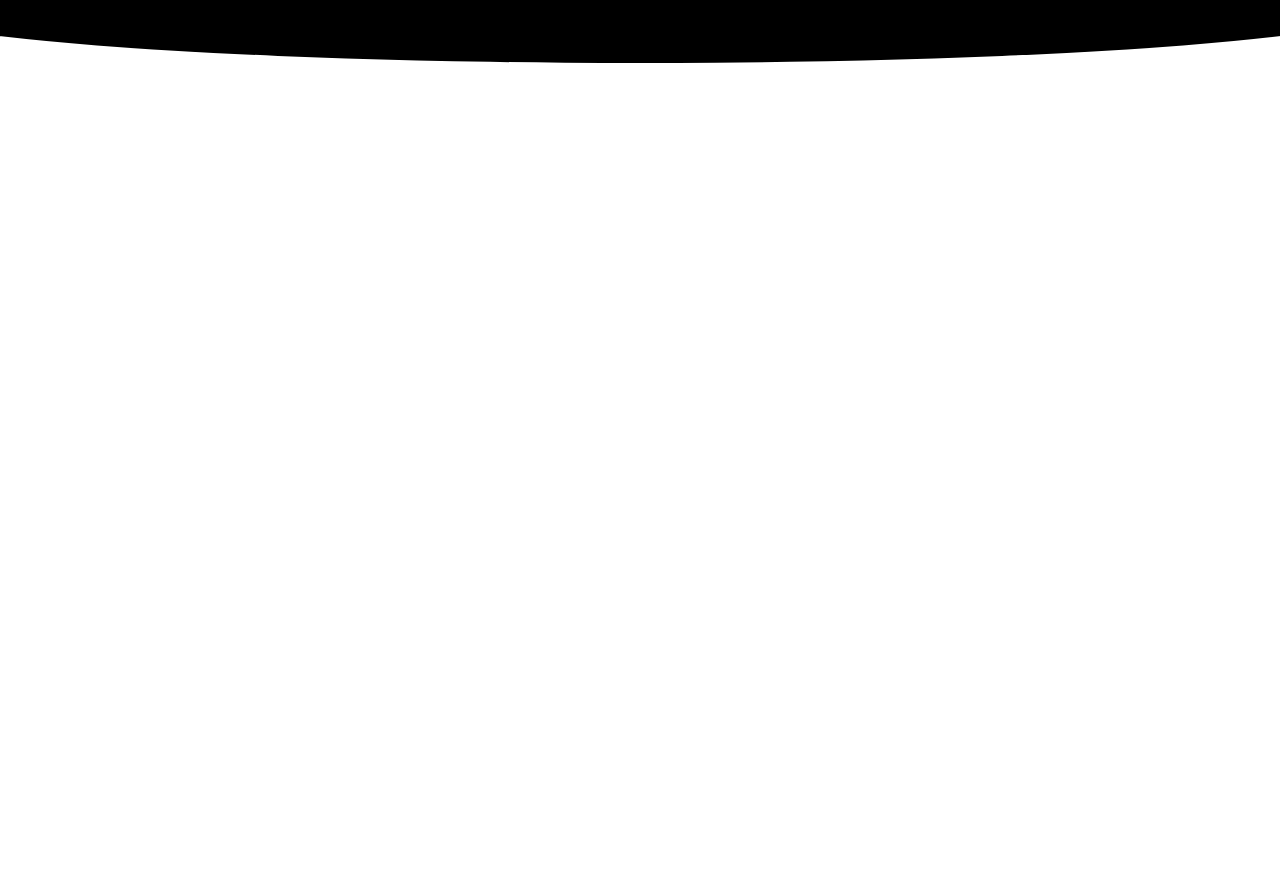
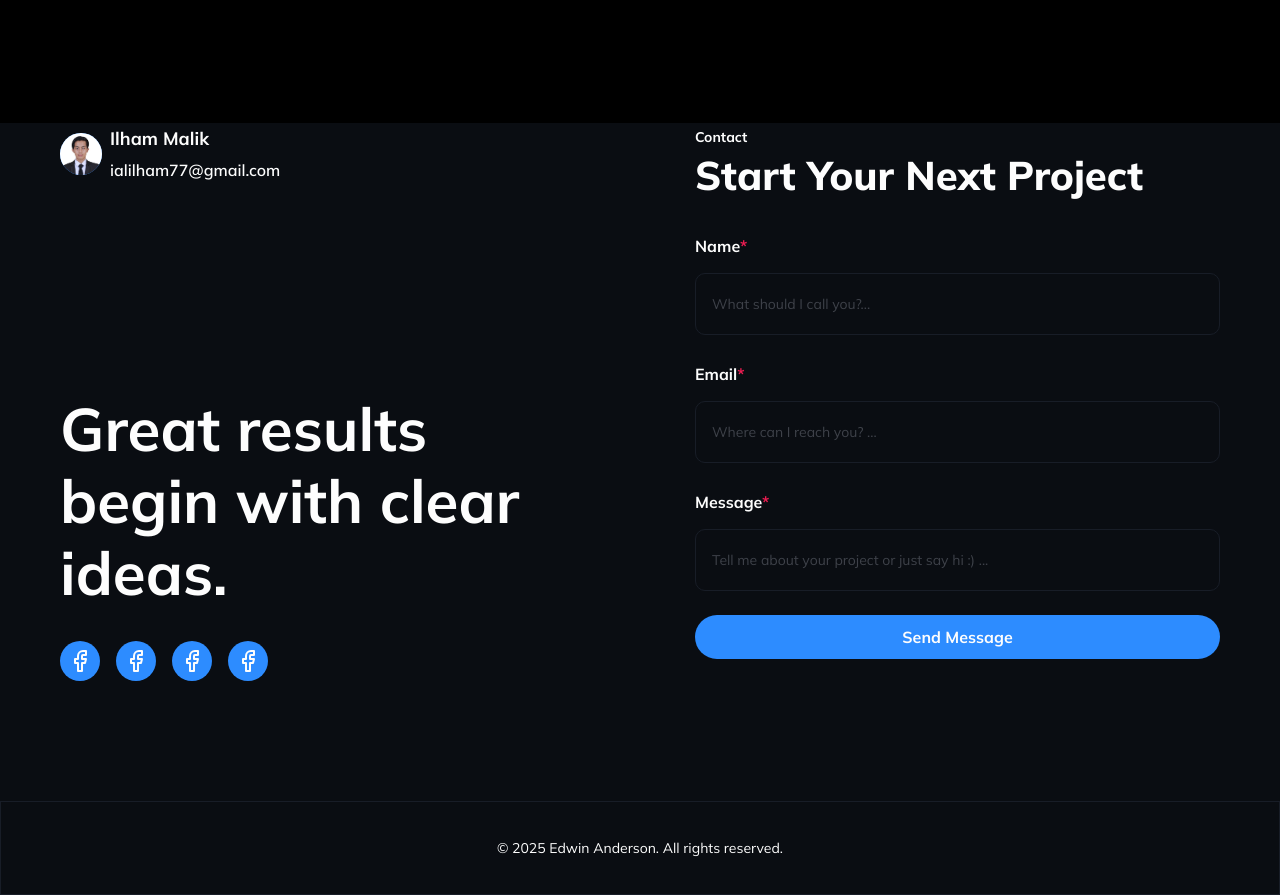
Before and after one commit to ial07/my-porto, a Next.js app: page / in a window 1280 px wide. Shown: the part 8180-9075 px from the top of the page. Before the commit the page ends 8243 px from the top, so only its background shows below. Built offline with nearby package versions, Linux system fonts and the light colour scheme.

Commit message:
update faq and footer

```diff
--- a/src/app/home/partials/faq.tsx
+++ b/src/app/home/partials/faq.tsx
@@ -12,7 +12,10 @@ import { faqData } from "@/constants/faq-data";
 
 const Faq: React.FC = () => {
   return (
-    <section id="faq" className="w-full relative py-10 md:py-25">
+    <section
+      id="faq"
+      className="w-full relative pt-10 md:pt-25 pb-40 md:pb-60"
+    >
       <Image
         src="/images/gradient-bg.png"
         fill
@@ -47,9 +50,8 @@ const Faq: React.FC = () => {
       </div>
       {/* Oval Bottom */}
       <div
-        className="absolute left-1/2 -translate-x-1/2 -bottom-50 w-[120vw] h-50 z-100"
+        className="absolute left-1/2 bg-black -translate-x-1/2 -bottom-40 w-[120vw] h-50 z-10"
         style={{
-          backgroundColor: "black",
           borderRadius: "50% / 30%",
         }}
       />
--- /dev/null
+++ b/src/app/home/partials/footer.tsx
@@ -0,0 +1,101 @@
+import { Button } from "@/components/ui/button";
+import { Facebook } from "lucide-react";
+import Image from "next/image";
+import React from "react";
+
+const Footer: React.FC = () => {
+  return (
+    <footer className="bg-neutral-950 text-neutral-25 z-20 relative mt-30">
+      <div className="custom-container grid grid-cols-1 pb-10 md:pb-30 md:grid-cols-2 gap-12 md:gap-27.5">
+        <div className="">
+          <div className="flex-start gap-2 mb-4 md:mb-52">
+            <div className="size-10.5 overflow-hidden rounded-full bg-primary-200">
+              <Image
+                src="/images/me.jpg"
+                alt="logo"
+                width={42}
+                height={42}
+                className="aspect-square object-cover object-top"
+              />
+            </div>
+            <div className="flex flex-col justify-between">
+              <h5 className="text-md-bold md:text-lg-bold">Ilham Malik</h5>
+              <p className="text-sm-semibold md:text-md-semibold">
+                ialilham77@gmail.com
+              </p>
+            </div>
+          </div>
+
+          <h1 className="display-md-bold md:display-3xl-bold mb-6 md:mb-8">
+            Great results begin with clear ideas.
+          </h1>
+          <div className="flex items-center gap-4">
+            <div className="size-10 rounded-full bg-primary-200 flex-center">
+              <Facebook />
+            </div>
+            <div className="size-10 rounded-full bg-primary-200 flex-center">
+              <Facebook />
+            </div>
+            <div className="size-10 rounded-full bg-primary-200 flex-center">
+              <Facebook />
+            </div>
+            <div className="size-10 rounded-full bg-primary-200 flex-center">
+              <Facebook />
+            </div>
+          </div>
+        </div>
+
+        <div>
+          <div className="mb-4 md:mb-8">
+            <span className="text-sm-bold mb-2">Contact</span>
+            <h2 className="display-sm-bold md:display-xl-extrabold">
+              Start Your Next Project
+            </h2>
+          </div>
+
+          <form action="post">
+            <div className="flex flex-col gap-6">
+              <div className="flex flex-col gap-3">
+                <label htmlFor="name" className="text-sm-bold md:text-md-bold">
+                  Name<span className="text-[#EE1D52]">*</span>
+                </label>
+                <input
+                  type="text"
+                  placeholder="What should I call you?..."
+                  className="w-full p-4 rounded-lg text-neutral-500 border border-neutral-900 "
+                />
+              </div>
+              <div className="flex flex-col gap-3">
+                <label htmlFor="email" className="text-sm-bold md:text-md-bold">
+                  Email<span className="text-[#EE1D52]">*</span>
+                </label>
+                <input
+                  type="email"
+                  placeholder="Where can I reach you? ..."
+                  className="w-full p-4 rounded-lg text-neutral-500 border border-neutral-900"
+                />
+              </div>
+              <div className="flex flex-col gap-3">
+                <label htmlFor="name" className="text-sm-bold md:text-md-bold">
+                  Message<span className="text-[#EE1D52]">*</span>
+                </label>
+                <input
+                  type="text"
+                  placeholder="Tell me about your project or just say hi :) ..."
+                  className="w-full p-4 rounded-lg text-neutral-500 border border-neutral-900"
+                />
+              </div>
+
+              <Button variant={"secondary"}>Send Message</Button>
+            </div>
+          </form>
+        </div>
+      </div>
+      <div className="w-ful py-6.5 md:py-8 text-center border border-neutral-900">
+        © 2025 Edwin Anderson. All rights reserved.
+      </div>
+    </footer>
+  );
+};
+
+export default Footer;
--- a/src/app/page.tsx
+++ b/src/app/page.tsx
@@ -2,6 +2,7 @@
 
 import About from "./home/partials/about";
 import Faq from "./home/partials/faq";
+import Footer from "./home/partials/footer";
 import Hero from "./home/partials/hero";
 import Navbar from "./home/partials/navbar";
 import Portofolio from "./home/partials/portofolio";
@@ -22,6 +23,7 @@ export default function Home() {
       <WorkExperience />
       <Testimony />
       <Faq/>
+      <Footer/>
     </div>
   );
 }
```
